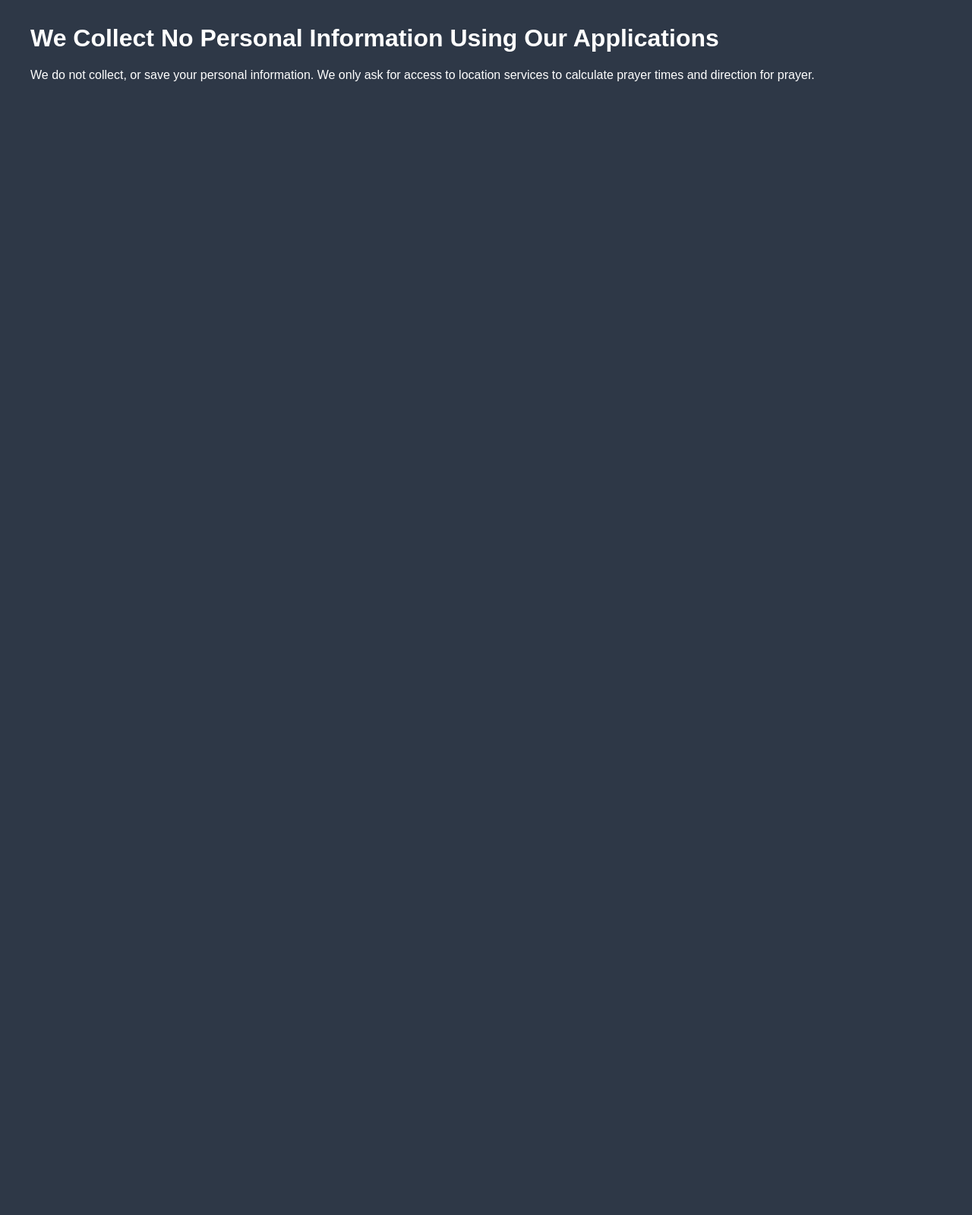
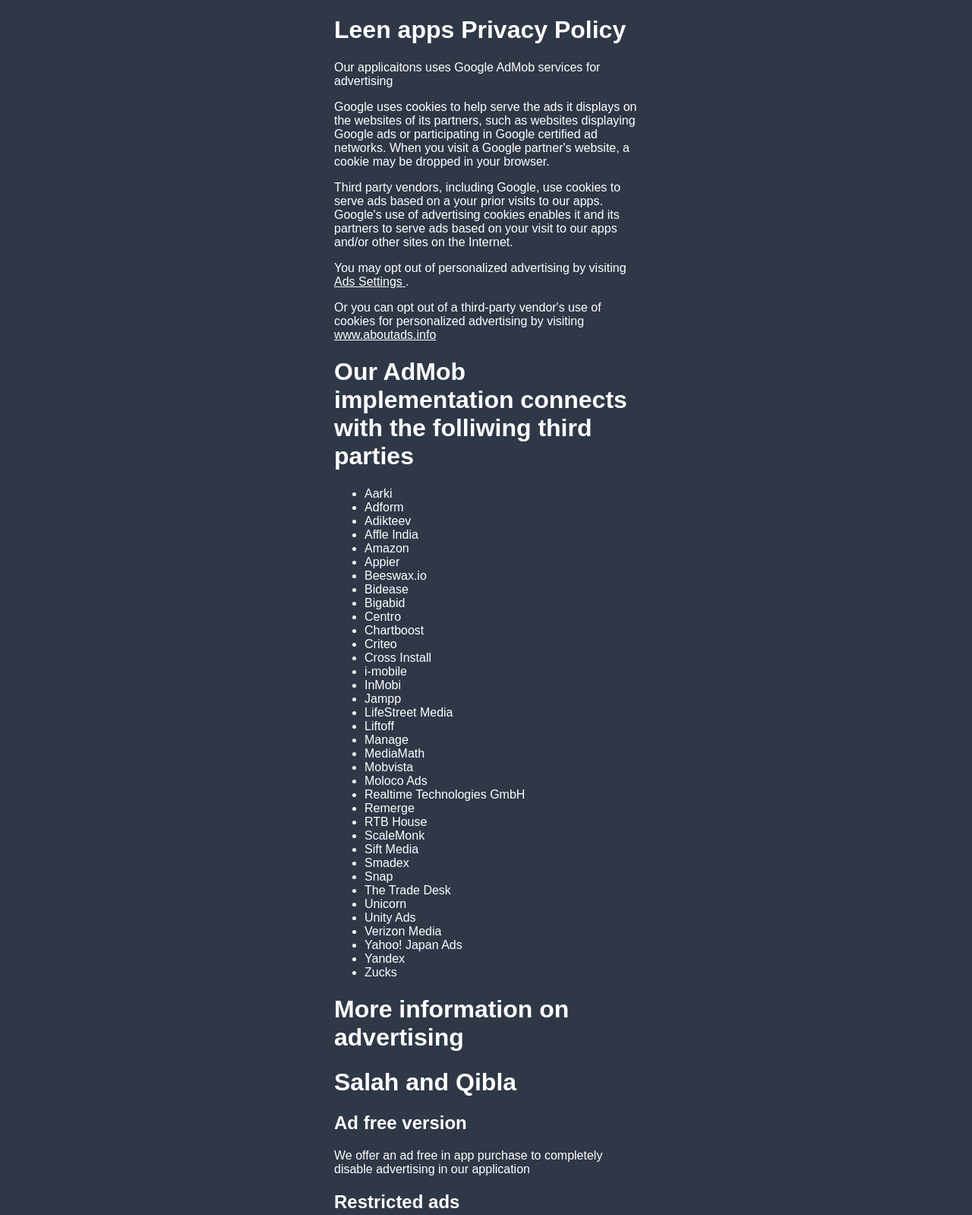
Before and after one commit to leenapps/leenapps, a plain HTML site: page privacy.html in a window 1280 px wide. Shown: the top 1599 px of the page at 76% size. Before the commit the page ends 800 px from the top, so only its background shows below. Drawn offline with Linux system fonts and the light colour scheme.

Commit message:
updaed privacy policy for ads

```diff
--- a/privacy.html
+++ b/privacy.html
@@ -10,7 +10,17 @@ body{
 	background-color:#2E3847;
 	color:white;
 	font-family: Arial;
+	margin-left: auto;
+	margin-right: auto;
+	max-width: 400px;
+}
 
+a{
+	color:white;
+}
+
+a:visited{
+	color: rgba(180,180,180,1);
 }
 
 #contents{
@@ -23,10 +33,70 @@ body{
 
 	</style>
 	<body>
-		<div id="contents">
-			<h1>We Collect No Personal Information Using Our Applications</h1>
-			<p>We do not collect, or save your personal information.
-			We only ask for access to location services to calculate prayer times and direction for prayer.</p>
-		</div>
+		<h1>Leen apps Privacy Policy</h1>
+
+		<p>Our applicaitons uses Google AdMob services for advertising</p>
+		<p>Google uses cookies to help serve the ads it displays on the websites of its partners, such as websites displaying Google ads or participating in Google certified ad networks. When you visit a Google partner's website, a cookie may be dropped in your browser.</p>
+<p>
+		Third party vendors, including Google, use cookies to serve ads based on a your prior visits to our apps.
+		Google's use of advertising cookies enables it and its partners to serve ads based on your visit to our apps and/or other sites on the Internet.</p>
+
+		You may opt out of personalized advertising by visiting <a href="https://www.google.com/settings/ads">Ads Settings </a>.
+<p>Or you can opt out of a third-party vendor's use of cookies for personalized advertising by visiting <a href="www.aboutads.info">www.aboutads.info </a>
+
+			<h1>Our AdMob implementation connects with the folliwing third parties </h1>
+			<ul>
+				<li>Aarki</li>
+				<li>Adform</li>
+				<li>Adikteev</li>
+				<li>Affle India</li>
+				<li>Amazon</li>
+				<li>Appier</li>
+				<li>Beeswax.io</li>
+				<li>Bidease</li>
+				<li>Bigabid</li>
+				<li>Centro</li>
+				<li>Chartboost</li>
+				<li>Criteo</li>
+				<li>Cross Install</li>
+				<li>i-mobile</li>
+				<li>InMobi</li>
+				<li>Jampp</li>
+				<li>LifeStreet Media</li>
+				<li>Liftoff</li>
+				<li>Manage</li>
+				<li>MediaMath</li>
+				<li>Mobvista</li>
+				<li>Moloco Ads</li>
+				<li>Realtime Technologies GmbH</li>
+				<li>Remerge</li>
+				<li>RTB House</li>
+				<li>ScaleMonk</li>
+				<li>Sift Media</li>
+				<li>Smadex</li>
+				<li>Snap</li>
+				<li>The Trade Desk</li>
+				<li>Unicorn</li>
+				<li>Unity Ads</li>
+				<li>Verizon Media</li>
+				<li>Yahoo! Japan Ads</li>
+				<li>Yandex</li>
+				<li>Zucks</li>
+
+
+			</ul>
+
+	<h1>More information on advertising</h1>
+
+	<h1>Salah and Qibla</h1>
+	<h2>Ad free version</h2>
+	<p>We offer an ad free in app purchase to completely disable advertising in our application</p>
+	<h2>Restricted ads</h2>
+	<p>Our adverts exclude categories that are not suitable for a general audience</p>
+
+	<h1>Mooseek</h1>
+	<h2>Ad free version</h2>
+	<p>We offer an ad free in app purchase to completely disable advertising in our application</p>
+
 	</body>
 </html>
```
